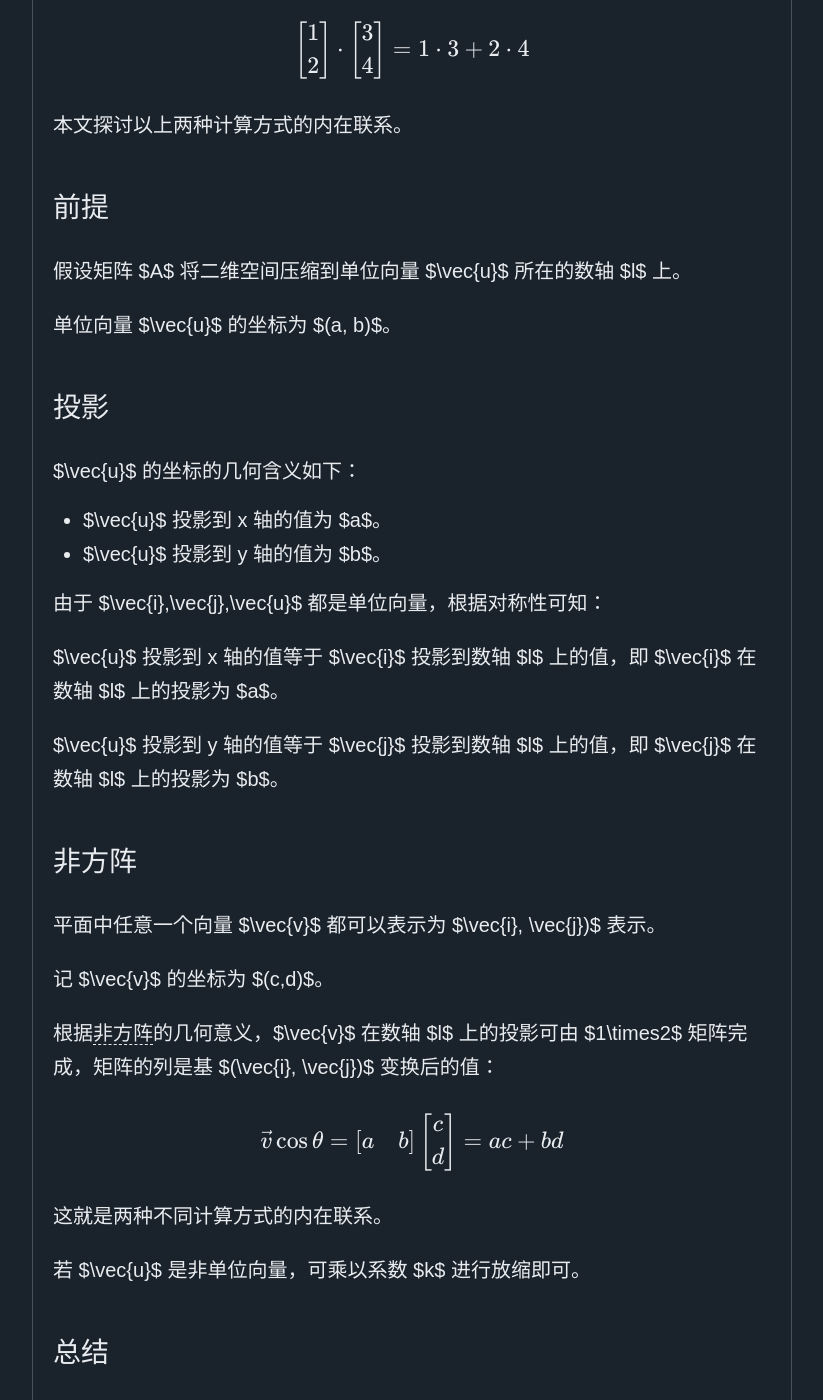
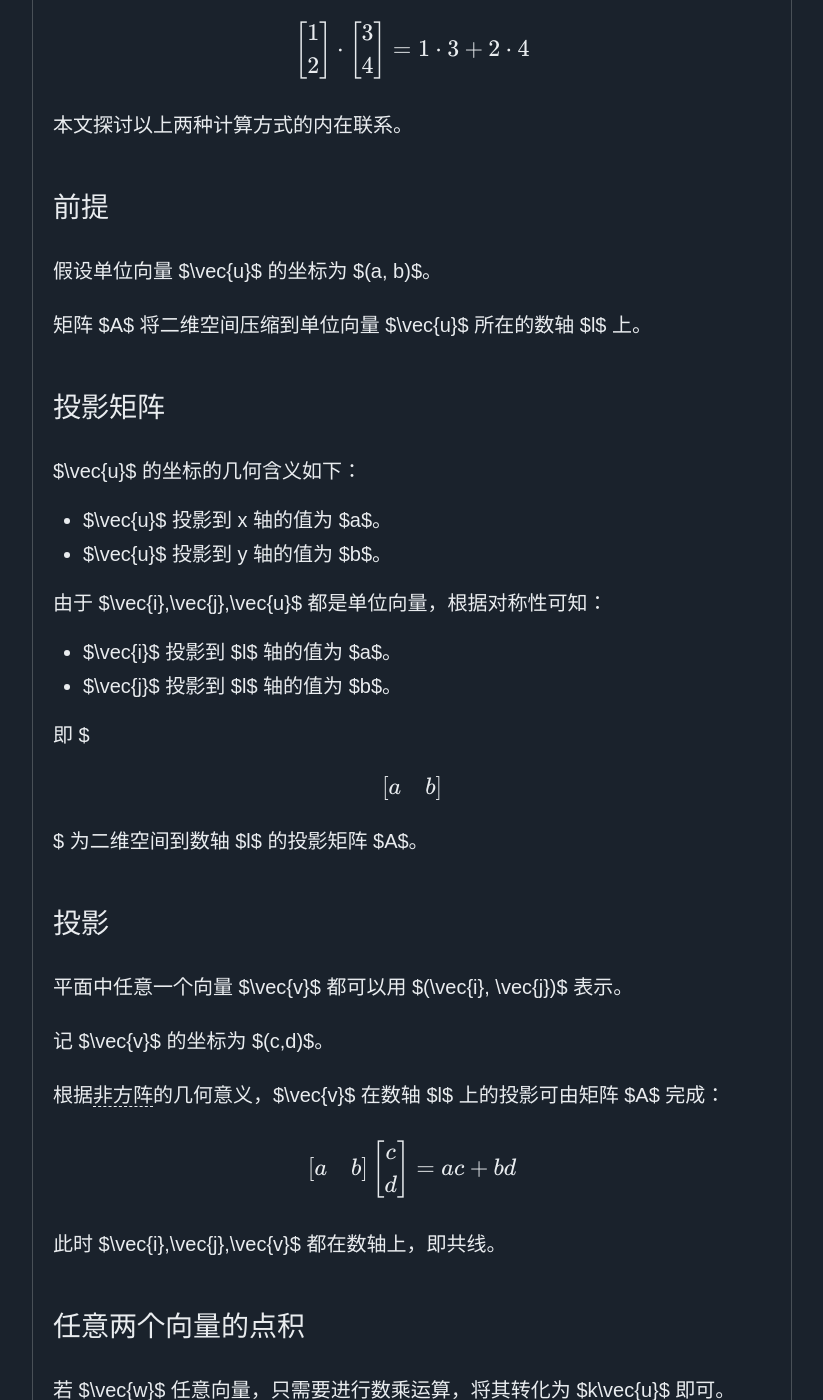
Before and after one commit to fengzhuyi/fengzhuyi.github.io, a Jekyll site: the page built from la/dot-product.md, in a window 1280 px wide and 1400 px high, scrolled down 426 px. Shown: the whole window, without its empty margins (228-1051 px from the left). Built offline with Jekyll 4.4.1, drawn with Linux system fonts in a browser that asks for light colours; formulas are drawn with MathJax 3; some of the changed text lies outside the part shown.

Commit message:
点积完善

```diff
--- a/la/dot-product.md
+++ b/la/dot-product.md
@@ -23,11 +23,11 @@ $$
 
 ## 前提
 
-假设矩阵 $A$ 将二维空间压缩到单位向量 $\vec{u}$ 所在的数轴 $l$ 上。
+假设单位向量 $\vec{u}$ 的坐标为 $(a, b)$。
 
-单位向量 $\vec{u}$ 的坐标为 $(a, b)$。
+矩阵 $A$ 将二维空间压缩到单位向量 $\vec{u}$ 所在的数轴 $l$ 上。
 
-## 投影
+## 投影矩阵
 
 $\vec{u}$ 的坐标的几何含义如下：
 
@@ -36,25 +36,34 @@ $\vec{u}$ 的坐标的几何含义如下：
 
 由于 $\vec{i},\vec{j},\vec{u}$ 都是单位向量，根据对称性可知：
 
-$\vec{u}$ 投影到 x 轴的值等于 $\vec{i}$ 投影到数轴 $l$ 上的值，即 $\vec{i}$ 在数轴 $l$ 上的投影为 $a$。
+- $\vec{i}$ 投影到 $l$ 轴的值为 $a$。
+- $\vec{j}$ 投影到 $l$ 轴的值为 $b$。
 
-$\vec{u}$ 投影到 y 轴的值等于 $\vec{j}$ 投影到数轴 $l$ 上的值，即 $\vec{j}$ 在数轴 $l$ 上的投影为 $b$。
+即 $\begin{bmatrix}a&b\end{bmatrix}$ 为二维空间到数轴 $l$ 的投影矩阵 $A$。
 
-## 非方阵
+## 投影
 
-平面中任意一个向量 $\vec{v}$ 都可以表示为 $\vec{i}, \vec{j})$ 表示。
+平面中任意一个向量 $\vec{v}$ 都可以用 $(\vec{i}, \vec{j})$ 表示。
 
 记 $\vec{v}$ 的坐标为 $(c,d)$。
 
-根据[非方阵](nonsquare-matrix)的几何意义，$\vec{v}$ 在数轴 $l$ 上的投影可由 $1\times2$ 矩阵完成，矩阵的列是基 $(\vec{i}, \vec{j})$ 变换后的值：
+根据[非方阵](nonsquare-matrix)的几何意义，$\vec{v}$ 在数轴 $l$ 上的投影可由矩阵 $A$ 完成：
 
 $$
-\vec{v}\cos\theta=\begin{bmatrix}a&b\end{bmatrix}\begin{bmatrix}c\\d\end{bmatrix}=ac+bd
+\begin{bmatrix}a&b\end{bmatrix}\begin{bmatrix}c\\d\end{bmatrix}=ac+bd
 $$
 
-这就是两种不同计算方式的内在联系。
+此时 $\vec{i},\vec{j},\vec{v}$ 都在数轴上，即共线。
 
-若 $\vec{u}$ 是非单位向量，可乘以系数 $k$ 进行放缩即可。
+## 任意两个向量的点积
+
+若 $\vec{w}$ 任意向量，只需要进行数乘运算，将其转化为 $k\vec{u}$ 即可。
+
+因此任意向量 $\vec{v}$ 和 $\vec{w}$ 的点积可表示为：
+
+$$
+\vec{v}\cdot\vec{w} = k\vec{u}\vec{v}
+$$
 
 ## 总结
 
```
Also changed, not shown: la/matrix.md (+2 -2 lines).
